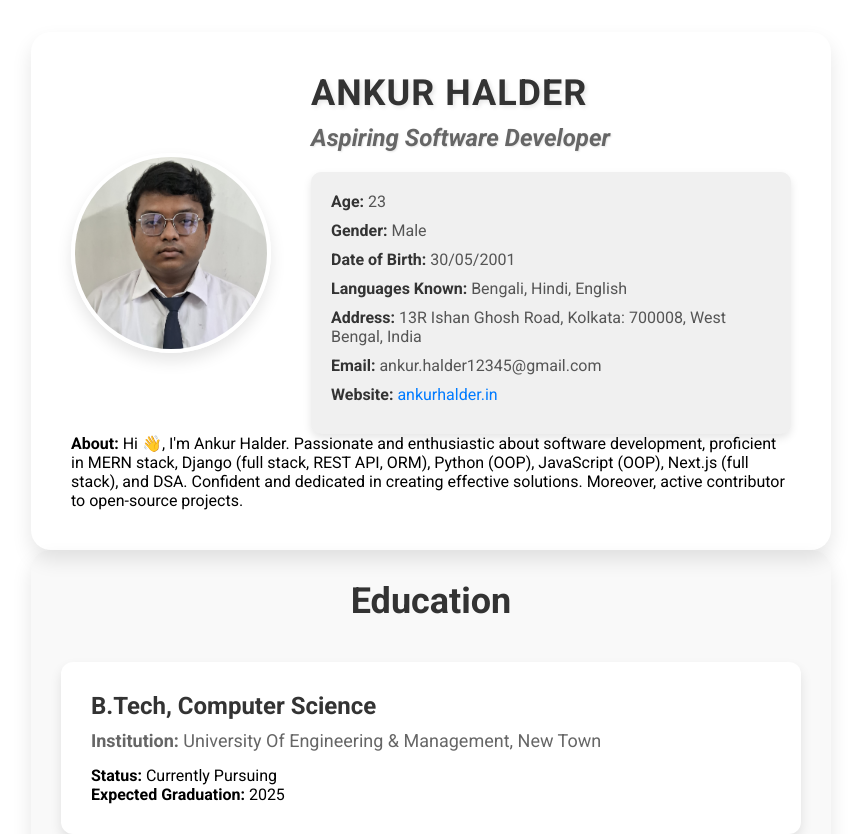
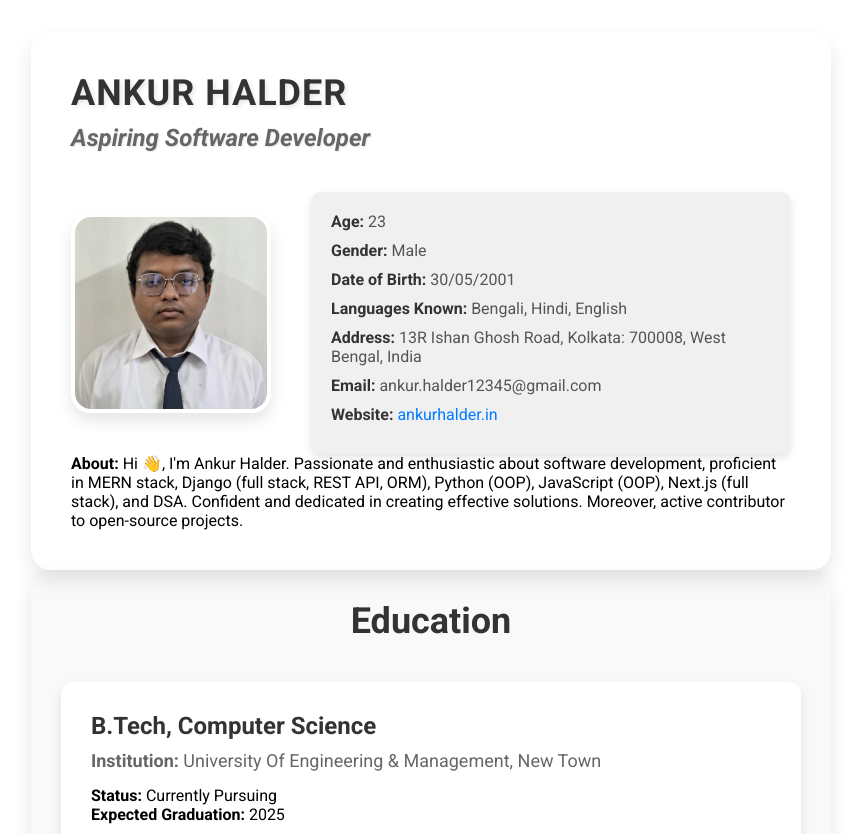
Before and after one commit to ankurhalder/resume, a React (Vite) app: page / in a window 1280 px wide. Shown: the top 834 px of the page, without its empty margins (209-1070 px from the left). Built offline with nearby package versions, Linux system fonts and the light colour scheme; a web font is replaced by a local one.

Commit message:
Refactor PersonalInfo component and styles

```diff
--- a/components/PersonalInfo.jsx
+++ b/components/PersonalInfo.jsx
@@ -5,6 +5,8 @@ function PersonalInfo() {
   return (
     <Fragment>
       <div className="personal-info-container">
+        <h1 className="name">{personalInfo.name}</h1>
+        <h2 className="title">{personalInfo.title}</h2>
         <div className="personal-info">
           <img
             className="profile-image"
@@ -12,8 +14,6 @@ function PersonalInfo() {
             alt={personalInfo.name}
           />
           <div className="info">
-            <h1 className="name">{personalInfo.name}</h1>
-            <h2 className="title">{personalInfo.title}</h2>
             <div className="details">
               <p className="detail">
                 <strong>Age:</strong> {personalInfo.age}
--- a/styles/components/_personalInfo.scss
+++ b/styles/components/_personalInfo.scss
@@ -1,7 +1,5 @@
-/* PersonalInfo.scss */
-
 .personal-info-container {
-  position: relative; /* Ensure proper stacking context */
+  position: relative;
   padding: 40px;
   border-radius: 20px;
   box-shadow: 0 10px 20px rgba(0, 0, 0, 0.1);
@@ -13,7 +11,23 @@
     transform: translateY(-5px);
     box-shadow: 0 15px 30px rgba(0, 0, 0, 0.2);
   }
+  .name {
+    font-size: 36px;
+    font-weight: bold;
+    color: #333333;
+    text-transform: uppercase;
+    letter-spacing: 1px;
+    margin-bottom: 10px;
+    text-shadow: 2px 2px 4px rgba(0, 0, 0, 0.1);
+  }
 
+  .title {
+    font-size: 24px;
+    color: #666666;
+    font-style: italic;
+    margin-bottom: 20px;
+    text-shadow: 1px 1px 2px rgba(0, 0, 0, 0.1);
+  }
   .personal-info {
     display: flex;
     align-items: center;
@@ -22,37 +36,20 @@
     .profile-image {
       width: 200px;
       height: 200px;
-      border-radius: 50%;
       object-fit: cover;
+      border-radius: 20px;
       border: 4px solid #ffffff;
       box-shadow: 0 8px 16px rgba(0, 0, 0, 0.1);
-      transition: transform 0.3s ease;
+      transition: transform 0.3s ease, filter 0.3s ease;
 
       &:hover {
         transform: scale(1.05);
+        filter: brightness(0.8);
       }
     }
 
     .info {
       flex: 1;
-
-      .name {
-        font-size: 36px;
-        font-weight: bold;
-        color: #333333;
-        text-transform: uppercase;
-        letter-spacing: 1px;
-        margin-bottom: 10px;
-        text-shadow: 2px 2px 4px rgba(0, 0, 0, 0.1);
-      }
-
-      .title {
-        font-size: 24px;
-        color: #666666;
-        font-style: italic;
-        margin-bottom: 20px;
-        text-shadow: 1px 1px 2px rgba(0, 0, 0, 0.1);
-      }
 
       .details {
         margin-top: 20px;
```
